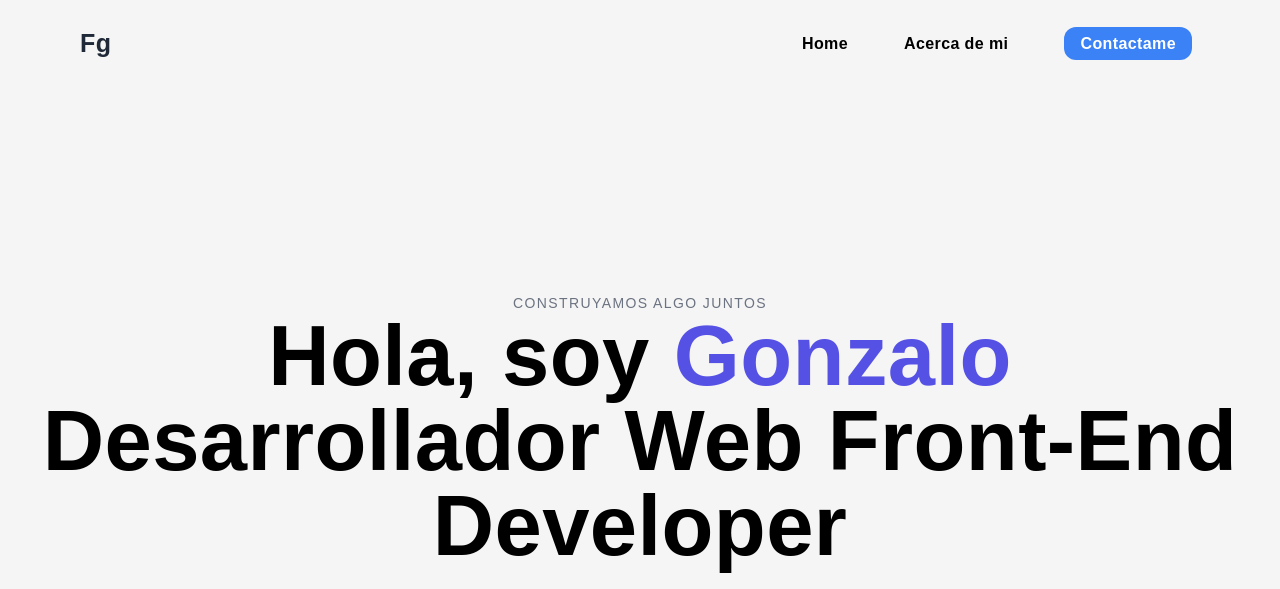
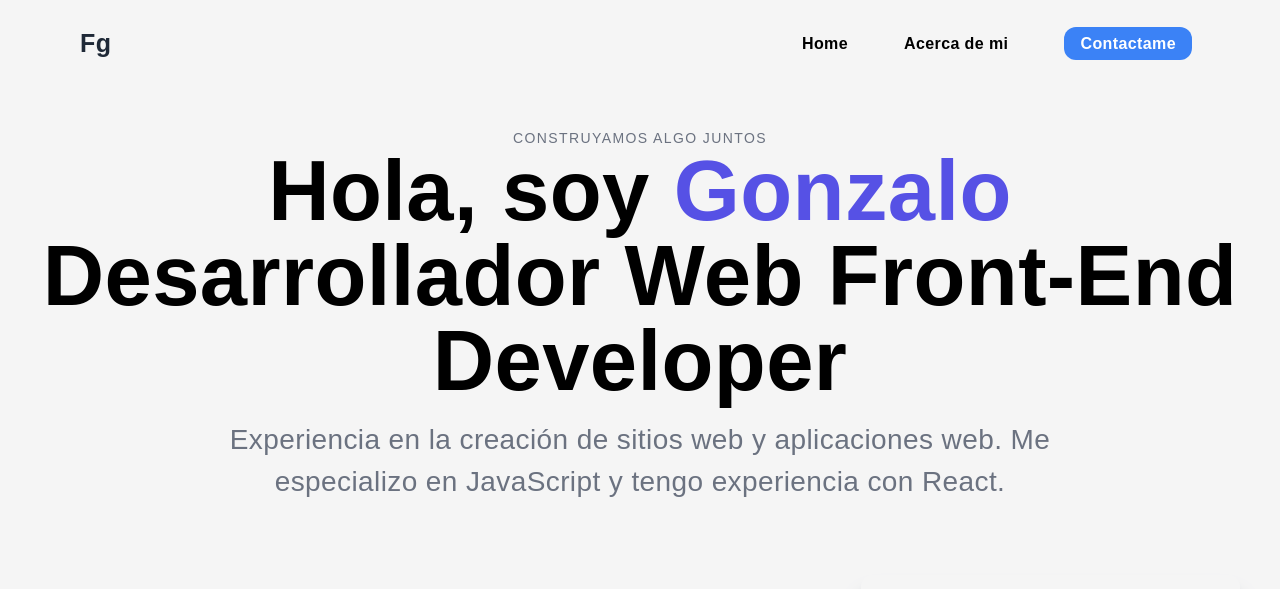
Before and after one commit to GonzaFerreyra41/portafolio-web, a Next.js app: page / in a window 1280 px wide. Shown: the top 589 px of the page. Built offline with nearby package versions, Linux system fonts and the light colour scheme; grey boxes are pictures that could not be loaded; a web font is replaced by a local one.

Commit message:
Modificaciones en el footer

```diff
--- a/components/Footer.jsx
+++ b/components/Footer.jsx
@@ -8,8 +8,10 @@ const Footer = () => {
   return (
     <div className='w-full bg-[#141414] m-auto px-10 py-20 h-full'>
         <div className="flex flex-col items-center tracking-widest justify-between text-center">
-            <h2 className='flex text-[#fff]'> Construyamos algo <span className='uppercase text-[#5651e5]'>juntos</span> </h2>
-            <p className="uppercase text-sm pt-4 tracking-widest text-[18px] text-gray-500">Front-End Developer</p>
+            <div>
+                <h2 className=' text-[#fff]'> Construyamos algo <span className='uppercase text-[#5651e5]'>juntos</span> </h2>
+                <p className="uppercase text-sm pt-4 tracking-widest text-[18px] text-gray-500">Front-End Developer</p>
+            </div>
            <div className='flex pt-4'>
                 <a className='pr-2'
                     href='https://www.linkedin.com/in/gonzalo-ferreyra-167993205/'
--- a/components/Main.jsx
+++ b/components/Main.jsx
@@ -3,7 +3,7 @@ import React from "react"
 
 const Main = () => {
     return (
-    <div id='home'className="w-full h-screen p-10 py-2 text-center">
+    <div id='home'className="w-full h-full p-10 py-10 text-center">
         <div className="max-w-[1240px] w-full h-full mx-auto flex justify-center items-center ">
             <div>
                 <p className="uppercase text-sm tracking-widest text-[18px] text-gray-500">
```
